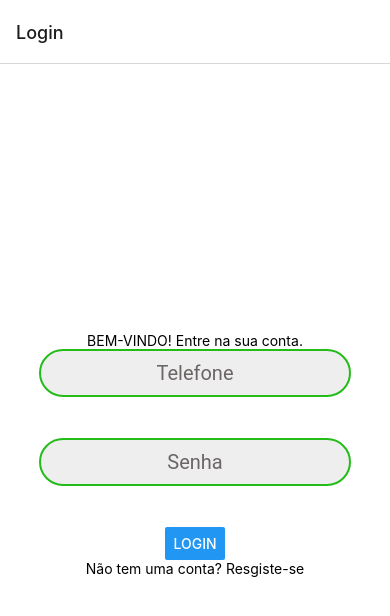
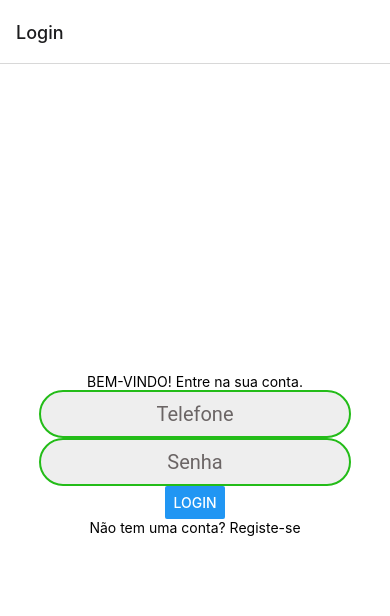
Before and after one commit to MapieMamunhe/pagow, a React Native app: screen /Login in a window 390 px wide. Shown: the top 616 px of the page. Built offline with nearby package versions, Linux system fonts and the light colour scheme; grey boxes are pictures that could not be loaded.

Commit message:
Change state variables dependency to component level

```diff
--- a/components/InputField/index.tsx
+++ b/components/InputField/index.tsx
@@ -5,29 +5,27 @@ import { KeyboardTypeOptions, TextInput, View } from "react-native";
 type propsType = {
   placeHolderText?: String;
   entryValueType?: KeyboardTypeOptions;
-  handleValue: any;
   entryValue: string | number;
   hideEntry?: boolean;
 };
 const InputField: React.FC<propsType> = ({
   placeHolderText = "Campo",
   entryValueType = "default",
-  handleValue,
   entryValue,
   hideEntry,
 }) => {
+  const [inputValue, setInputValue] = useState(entryValue);
   return (
     <TextInput
       placeholder={`${placeHolderText}`}
-      value={entryValue + ""}
+      value={inputValue + ""}
       onChangeText={(text) => {
-        handleValue(text);
+        setInputValue(text);
       }}
       secureTextEntry={hideEntry}
       style={{
         width: "80%",
         height: 48,
-        marginBottom: 41,
         backgroundColor: "#eee",
         borderRadius: 25,
         borderColor: "#23bc18",
--- a/screens/Login/index.tsx
+++ b/screens/Login/index.tsx
@@ -1,5 +1,12 @@
 import React, { useState } from "react";
-import { Button, View, Text } from "react-native";
+import {
+  Button,
+  View,
+  Text,
+  TouchableOpacity,
+  StyleSheet,
+  Image,
+} from "react-native";
 import InputField from "../../components/InputField";
 import login from "./loginFunctions";
 import axios from "axios";
@@ -10,9 +17,9 @@ async function teste() {
     .then((res) => console.log(res.data))
     .catch((err) => console.log(`O erro foi ${err}`));
 }
+const styles = StyleSheet.create({});
 const Login: React.FC = () => {
-  const [cellNumber, setCellNumber] = useState<number>();
-  const [password, setPassword] = useState("");
+  console.log("Fui chamado");
   return (
     <View
       style={{
@@ -22,21 +29,23 @@ const Login: React.FC = () => {
         justifyContent: "center",
       }}
     >
-      <Text>BEM-VINDO! Entre na sua conta.</Text>
+      <View>
+        <Image source={{ uri: "assetsimagessplash.png" }} />
+        <Text>BEM-VINDO! Entre na sua conta.</Text>
+      </View>
       <InputField
         placeHolderText="Telefone"
         entryValueType="numeric"
-        handleValue={setCellNumber}
-        entryValue={cellNumber || ""}
+        entryValue={""}
       />
-      <InputField
-        placeHolderText="Senha"
-        handleValue={setPassword}
-        entryValue={password}
-        hideEntry={true}
-      />
+      <InputField placeHolderText="Senha" entryValue={""} hideEntry={true} />
       <Button title="Login" onPress={() => teste()} />
-      <Text>Não tem uma conta? Resgiste-se</Text>
+      <Text>
+        Não tem uma conta?{" "}
+        <TouchableOpacity>
+          <Text>Registe-se</Text>
+        </TouchableOpacity>
+      </Text>
     </View>
   );
 };
```
